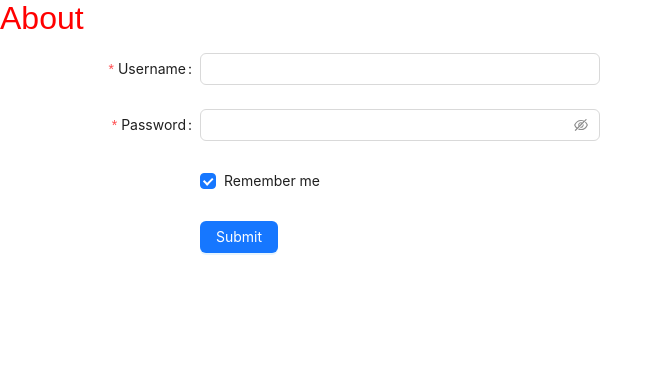
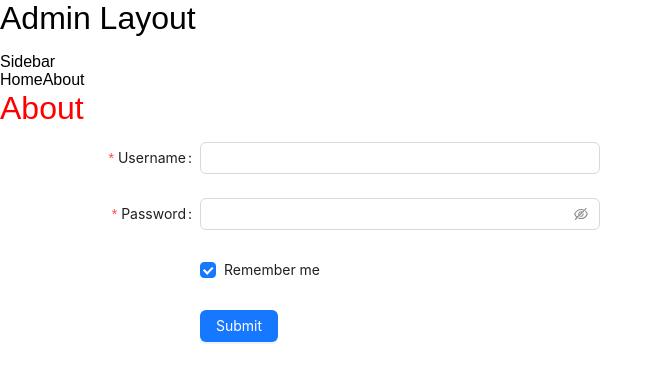
Before and after one commit to philevohoang991989/next-antd, a Next.js app: page /about in a window 1280 px wide. Shown: the top 382 px of the page, without its empty margins (0-663 px from the left). Built offline with nearby package versions, Linux system fonts and the light colour scheme.

Commit message:
add component layout

```diff
--- /dev/null
+++ b/components/layout/admin.tsx
@@ -0,0 +1,30 @@
+import { LayoutProps } from '@/models'
+import Link from 'next/link'
+// import { Auth } from '../common'
+
+export function AdminLayout({ children }: LayoutProps) {
+//   const router = useRouter()
+//   const { logout, profile } = useAuth()
+//   async function handleLogoutClick() {
+//     try {
+//       await logout()
+//       console.log('redirect to login page')
+//       router.push('/login')
+//     } catch (error) {
+//       console.log('failed to logout', error)
+//     }
+//   }
+  return (
+    <div>
+      <h1>Admin Layout</h1>
+      <div>Sidebar</div>
+
+      {/* <p>Profile: {JSON.stringify(profile || {}, null, 4)}</p>
+
+      <button onClick={handleLogoutClick}>Logout</button> */}
+      <Link href='/'>Home</Link>
+      <Link href='/about'>About</Link>
+      <div>{children}</div>
+    </div>
+  )
+}
--- /dev/null
+++ b/components/layout/empty.tsx
@@ -0,0 +1,13 @@
+import { LayoutProps } from '@/models'
+import Link from 'next/link'
+import React from 'react'
+import BgPage from '@/images/auth-background.png'
+
+export function EmptyLayout({ children }: LayoutProps) {
+  return (
+    <div
+    >
+      {children}
+    </div>
+  )
+}
--- /dev/null
+++ b/components/layout/index.ts
@@ -0,0 +1,2 @@
+export * from './admin'
+export * from './empty'
--- /dev/null
+++ b/hooks/index.ts
@@ -0,0 +1 @@
+export * from './use-auth'
--- /dev/null
+++ b/models/auth.ts
@@ -0,0 +1,4 @@
+export interface LoginPayload {
+  username: string;
+  password: string;
+}
--- /dev/null
+++ b/models/common.ts
@@ -0,0 +1,20 @@
+import { NextPage } from 'next'
+import { AppProps } from 'next/app'
+import { ReactElement, ReactNode } from 'react'
+import { EmotionCache } from '@emotion/react'
+
+export interface LayoutProps {
+  children: ReactNode
+}
+export interface ItemMenu {
+  label: string
+  path: string
+}
+export type NextPageWithLayout = NextPage & {
+  Layout?: (props: LayoutProps) => ReactElement
+}
+
+export type AppPropsWithLayout = AppProps & {
+  Component: NextPageWithLayout
+  emotionCache: EmotionCache
+}
--- /dev/null
+++ b/models/index.ts
@@ -0,0 +1,2 @@
+export * from './common'
+export * from './auth'
--- a/package.json
+++ b/package.json
@@ -9,6 +9,10 @@
     "lint": "next lint"
   },
   "dependencies": {
+    "@emotion/cache": "^11.10.5",
+    "@emotion/react": "^11.10.6",
+    "@emotion/server": "^11.10.0",
+    "@emotion/styled": "^11.10.6",
     "@types/node": "18.15.3",
     "@types/react": "18.0.28",
     "@types/react-dom": "18.0.11",
@@ -20,6 +24,7 @@
     "react": "18.2.0",
     "react-dom": "18.2.0",
     "sass": "^1.59.3",
+    "swr": "^2.1.0",
     "typescript": "4.9.5"
   }
 }
--- a/pages/_app.tsx
+++ b/pages/_app.tsx
@@ -1,7 +1,13 @@
-import '@/styles/globals.css'
-import 'antd/dist/reset.css'
-import type { AppProps } from 'next/app'
+import { EmptyLayout } from "@/components/layout";
+import { AppPropsWithLayout } from "@/models";
+import "@/styles/globals.css";
+import "antd/dist/reset.css";
 
-export default function App({ Component, pageProps }: AppProps) {
-  return <Component {...pageProps} />
+export default function App({ Component, pageProps }: AppPropsWithLayout) {
+  const Layout = Component.Layout ?? EmptyLayout;
+  return (
+    <Layout>
+      <Component {...pageProps} />
+    </Layout>
+  );
 }
--- a/pages/about/index.tsx
+++ b/pages/about/index.tsx
@@ -2,8 +2,9 @@ import { Button, Checkbox, Form, Input } from "antd";
 import React from "react";
 import styles from "./styles.module.scss";
 import { authApi } from "@/api-client";
+import { AdminLayout } from "@/components/layout";
 
-export default function About() {
+export default function AboutPage() {
   const onFinish = async (values: any) => {
     console.log("Success:", values);
     const datalogin = await authApi.login(values)
@@ -60,3 +61,4 @@ export default function About() {
     </main>
   );
 }
+AboutPage.Layout = AdminLayout
```
Also changed, not shown: hooks/use-auth.ts (added, +38 -0 lines), 1 other file (tests, documents, lock files or other folders).
